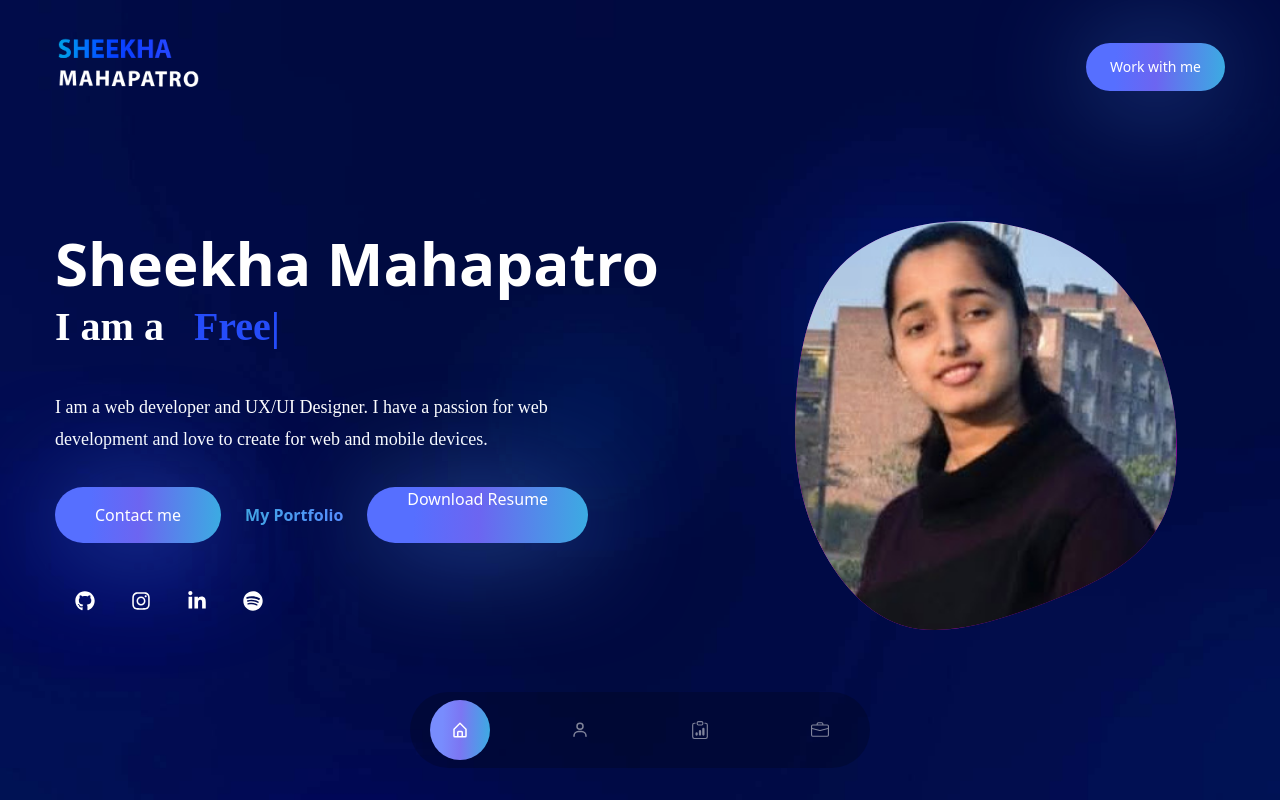
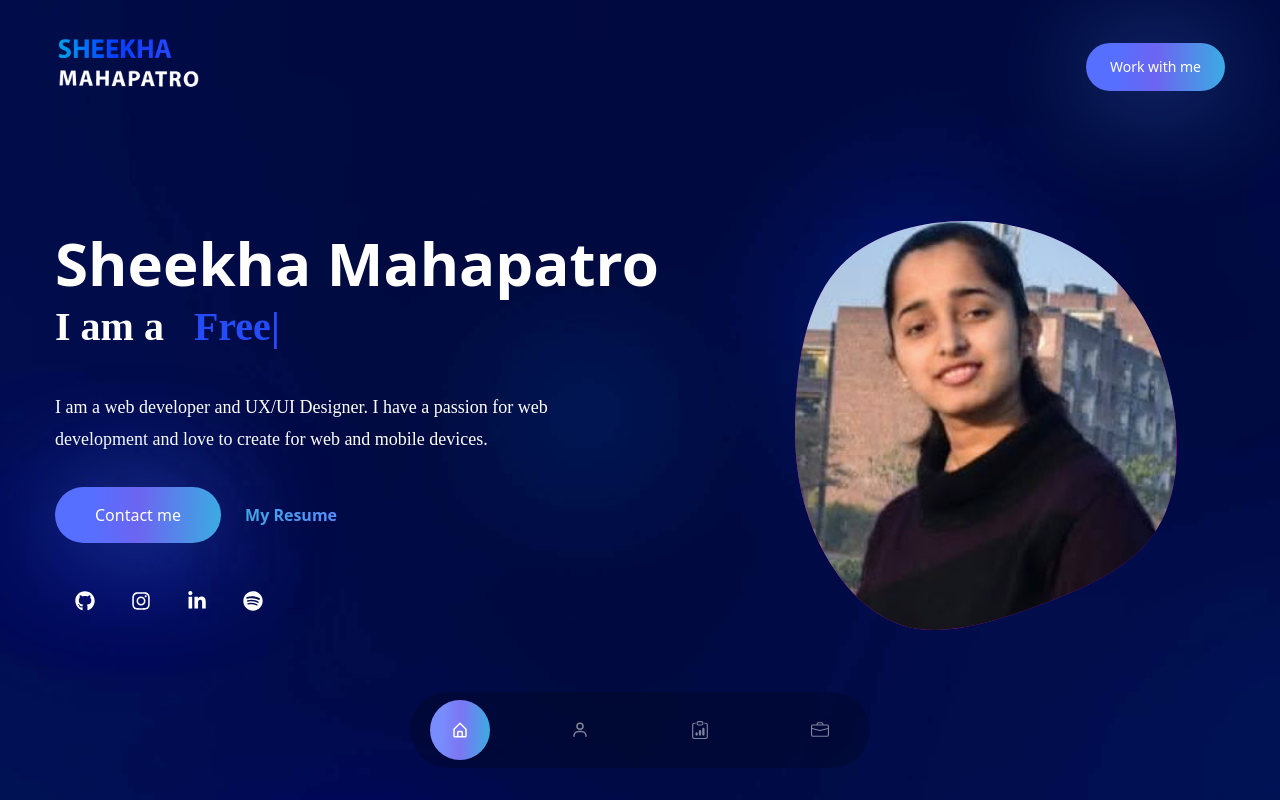
Before and after one commit to Sheekhamahapatro/MyPortfolio, a React (Create React App) app: page / in a window 1280 px wide. Shown: the top 800 px of the page. Built offline with nearby package versions, Linux system fonts and the light colour scheme; grey boxes are pictures that could not be loaded.

Commit message:
Update Banner.js
resume

```diff
--- a/src/components/Banner.js
+++ b/src/components/Banner.js
@@ -64,20 +64,12 @@ const Banner = () => {
             initial="hidden"
             whileInView={'show'}
             viewport={{once:false, amount:0.7}}
-  className='flex flex-wrap gap-6 items-center mb-12 mx-auto lg:mx-0'>
-
+           className='flex max-w-max gap-x-6 items-center mb-12 mx-auto lg:mx-0'>
             <button className='btn btn-lg'>Contact me</button>
-
-  <a href='#' className='text-gradient btn-link'>
-    My Portfolio
-  </a>
-
-  <a
-    href='/Sheekha_Mahapatro_Resume.pdf'
+            <a href='/SheekhaMahapatro_Resume.pdf'
               download
-    className='btn btn-lg'
-  >
-    Download Resume
+              className='text-gradient btn-link'>
+              My Resume
               </a>
           </motion.div>
           {/* Socials */}
```
Lines whose indentation alone changed are shown as unchanged.
